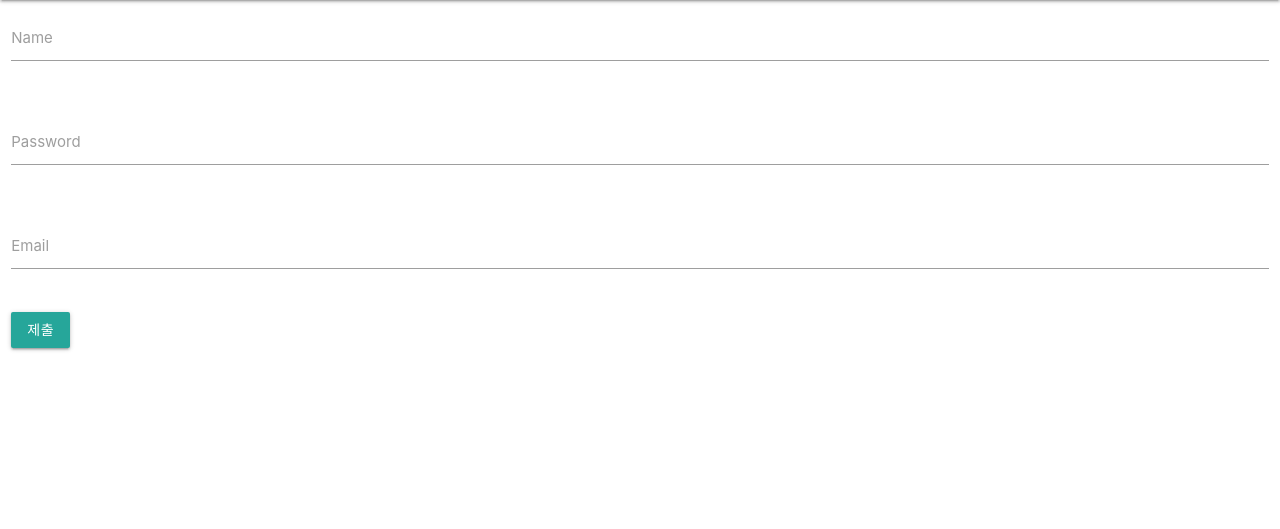
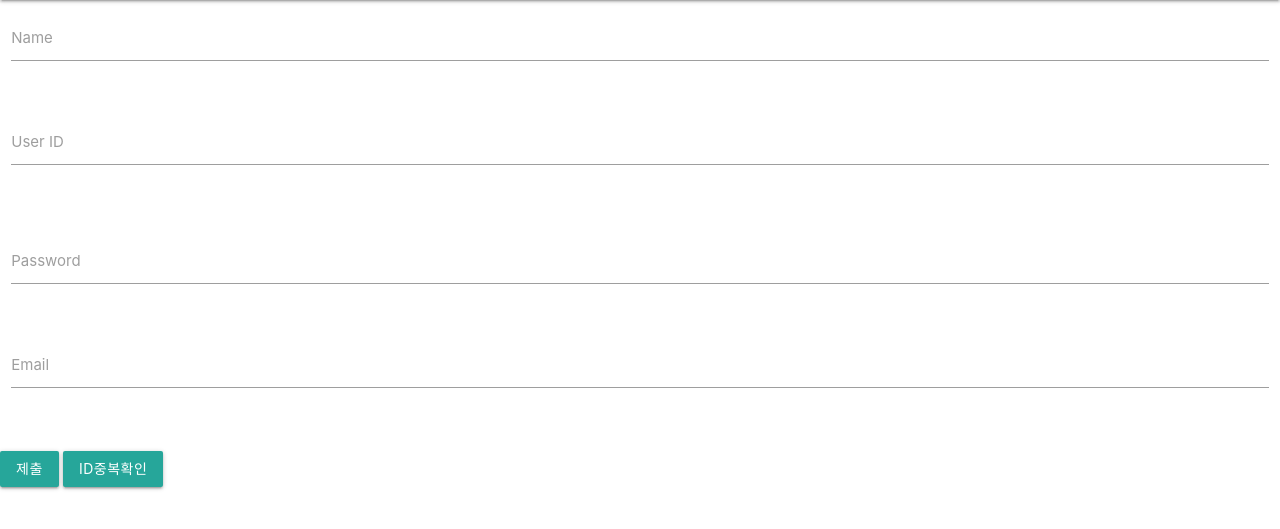
Before and after one commit to JJong-Min/swjungle2nd_week00, a Flask app: page /join in a window 1280 px wide. Shown: the part 64-593 px from the top of the page. Run offline with Flask 2, Linux system fonts and the light colour scheme.

Commit message:
update join

```diff
--- a/templates/join.html
+++ b/templates/join.html
@@ -5,24 +5,84 @@
     <form class="col s12">
       <div class="row">
         <div class="input-field col s12">
-          <input id="name" type="text" class="validate">
+          <input id="name" type="text" class="validate" required>
           <label for="name">Name</label>
         </div>
       </div>
       <div class="row">
         <div class="input-field col s12">
-          <input id="password" type="password" class="validate">
-          <label for="password">Password</label>
+          <input id="userID" type="text" class="validate" required>
+          <label for="userID">User ID</label>
+          <p id="userIdInfo"></p>
+          <p id="userIdInfo2"></p>
         </div>
       </div>
       <div class="row">
         <div class="input-field col s12">
-          <input id="email" type="email" class="validate">
+          <input id="userPW" type="password" class="validate" required>
+          <label for="userPW">Password</label>
+        </div>
+      </div>
+      <div class="row">
+        <div class="input-field col s12">
+          <input id="email" type="email" class="validate" required>
           <label for="email">Email</label>
         </div>
       </div>
-      <button class="btn waves-effect waves-light">제출</button>
     </form>
   </div>
 </div>
+<button class="btn waves-effect waves-light" onclick="join()">제출</button>
+<button class="btn waves-effect waves-light" onclick="idOverlap()">ID중복확인</button>
+<script>
+  function join() {
+    let userName = $("#name").val();
+    let userId = $("#userID").val();
+    let userPw = $("#userPW").val();
+    let userEmail = $("#email").val();
+    let info = $('#userIdInfo').text();
+    if (info == "" || info == "중복된 아이디입니다.") {
+      $('#userIdInfo2').text("아이디 중복 확인 해주세요!")
+    } else {
+    $.ajax({
+
+      type: "POST",
+      url: "/join_pro",
+      data: { ID_give: userId, PW_give: userPw, Name_give: userName, Email_give: userEmail},
+      success: function(response){
+        if (response['result'] == 'success') {
+          location.href = "/welcome";
+        } else {
+          alert("예기치 못한 오류가 발생했습니다. 다시 입력해주세요.")
+        }
+      }
+    })
+  }
+  }
+
+
+  function idOverlap() {
+    let userId = $("#userID").val();
+    let info = $('#userIdInfo').text();
+    $.ajax({
+      type: "POST",
+      url: "/id_overlapping_confirm",
+      data: {ID_give: userId}, // 데이터를 주는 방법
+      success: function(response){
+        console.log(response)
+        if (response['result']=="success") {
+          $('#userIdInfo').text("사용가능한 아이디입니다.")
+          $('#userIdInfo2').text("")
+        }
+        else {
+          $('#userIdInfo').text( "중복된 아이디입니다.")
+          $('#userIdInfo2').text("")
+          $("#userID").val("")
+        }
+      }
+    })
+      }
+
+</script>
+
 {% endblock %}
```
